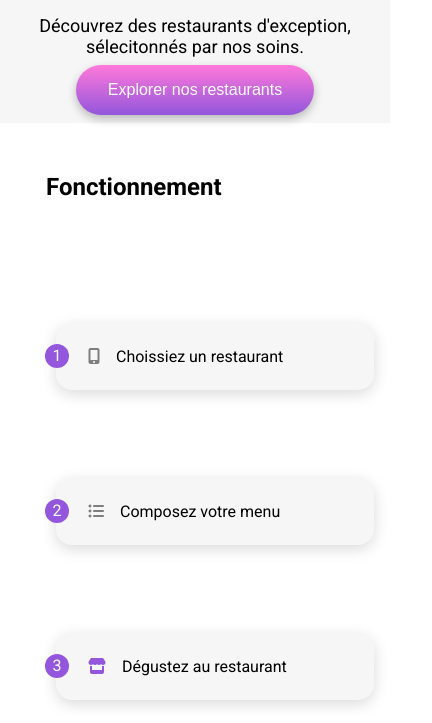
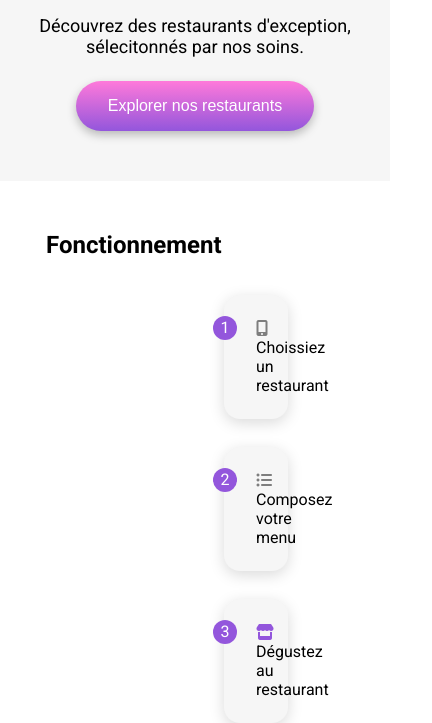
Before and after one commit to uroahmet/projet4-oc, a website: page index.html in a window 390 px wide. Shown: the part 281-1004 px from the top of the page, 432 px wide, since content can reach past the window. Drawn offline with Linux system fonts and the light colour scheme; a web font is replaced by a local one.

Commit message:
Evolution

```diff
--- a/sass/layouts/fonctionnement.scss
+++ b/sass/layouts/fonctionnement.scss
@@ -1,10 +1,14 @@
 .fonctionnement {
-padding: 0 1rem;
+padding: 0 17rem;
+@media screen and (max-width: 768px) and (min-width: 320px) {
+    padding: 0 1rem;
+}
 & ol {
 display: flex;
 gap: 1rem;
-@media (max-width: 768px) {
+@media screen and (max-width: 768px) and (min-width: 320px) {
     flex-direction: column;
+    padding: 0 13rem;
     }
 }
 & li {
@@ -14,11 +18,18 @@ gap: 1rem;
     border-radius: 1rem;
     box-shadow: 0 4px 15px 0 rgba(0, 0, 0, 0.15);
     list-style-type: none;
+    @media screen and (max-width: 768px) and (min-width: 320px) {
+        margin-bottom: -60px;
+    }
     }
 & i {
     margin-right: 1rem;
 }
 & h2 {
     padding: 30px;
+
+    @media screen and (max-width: 768px) and (min-width: 320px) {
+    margin-bottom: -82px;
+    }
 }
 }
--- a/sass/layouts/reserver.scss
+++ b/sass/layouts/reserver.scss
@@ -11,6 +11,9 @@
     & p {
         font-size: 18px;
         margin-bottom: 2%;
+        @media (max-width: 768px) {
+            margin-bottom: 6%;
+        }
     }
 
     & button { /* Configuration du bouton */
@@ -25,6 +28,7 @@
         margin-bottom: 2%;
         transition-duration: .50s;
         cursor: pointer;
+        margin-bottom: 50px;
 
         &:hover {
             background-color: #fff;
```
Also changed, not shown: css/style.css, 1 other file.
